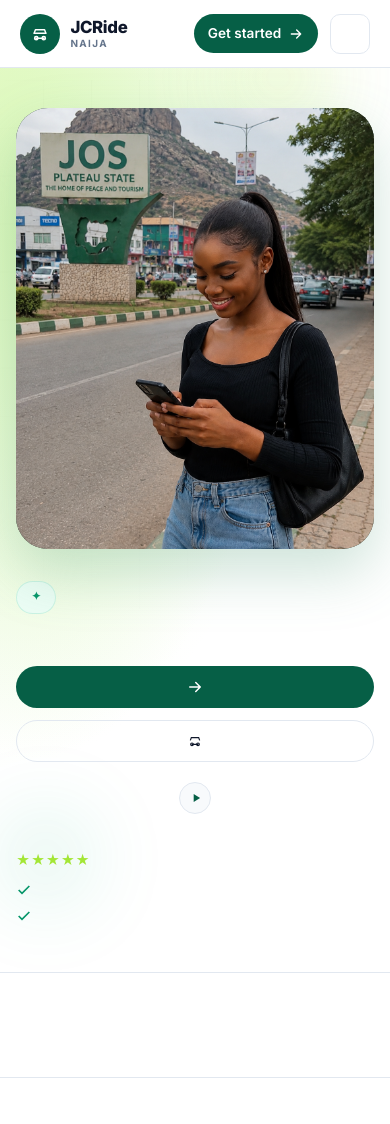
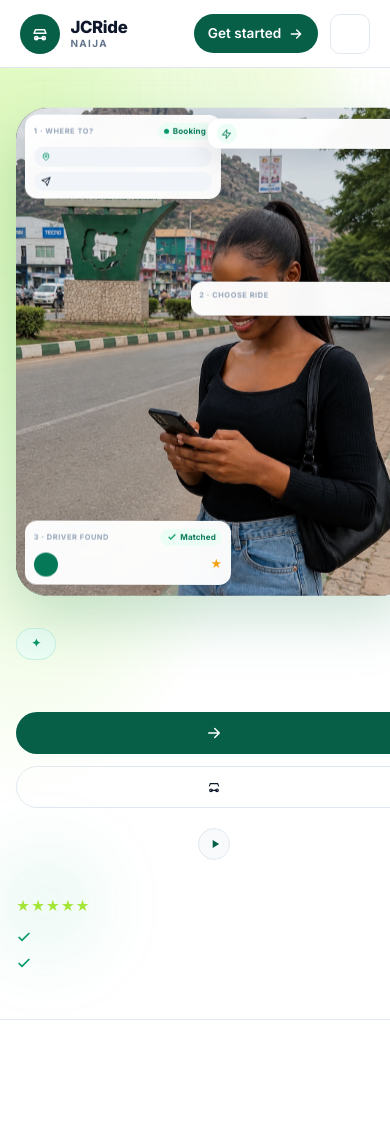
Before and after one commit to Afresh-Revolution/JCRide-front, a Flask app: template app/templates/home.html in a window 390 px wide. Shown: the top 1124 px of the page. Run offline with Flask 3, Linux system fonts and the light colour scheme; the template is opened without the code that fills it, so the values that code supplies are empty.

Commit message:
William: Vercel-config

```diff
--- a/app/static/css/landing.css
+++ b/app/static/css/landing.css
@@ -1646,12 +1646,149 @@
   .landing-link { display: none; }
 
   .landing-hero__grid { grid-template-columns: 1fr; gap: 2rem; }
-  .landing-hero__visual { order: -1; }
-  .landing-hero__mockup { min-height: 0; width: 100%; max-width: 440px; aspect-ratio: 520 / 640; }
-  .landing-hero__ui-card--where { right: calc(50% + 0.2rem - 15px); }
-  .landing-hero__ui-card--driver { right: calc(50% + 0.2rem - 30px); }
-  .landing-hero__ui-card--rides { left: calc(50% - 0.2rem - 15px); }
-  .landing-hero__ui-card--pickup { right: 0.75rem; left: auto; }
+  .landing-hero__visual {
+    order: -1;
+    display: flex;
+    justify-content: center;
+    align-items: center;
+    width: 100%;
+  }
+  .landing-hero__mockup {
+    min-height: clamp(400px, 118vw, 560px);
+    width: min(100%, 440px);
+    max-width: 440px;
+    margin-inline: auto;
+    aspect-ratio: 520 / 640;
+    animation: landing-float 7s ease-in-out infinite;
+  }
+
+  .landing-hero__ui-card {
+    display: block;
+    width: auto;
+    max-width: none;
+    padding: 0.55rem 0.62rem;
+    border-radius: 14px;
+    box-shadow: 0 8px 28px rgba(15, 23, 42, 0.14);
+    background: rgba(255, 255, 255, 0.97);
+    backdrop-filter: blur(6px);
+    -webkit-backdrop-filter: blur(6px);
+    animation: landing-float-soft 5.5s ease-in-out infinite;
+  }
+
+  .landing-hero__ui-title-row {
+    margin-bottom: 0.45rem;
+    gap: 0.35rem;
+  }
+
+  .landing-hero__ui-card--where {
+    top: 0.65rem;
+    left: 0.65rem;
+    right: calc(50% + 0.25rem - 12px);
+  }
+
+  .landing-hero__ui-card--pickup {
+    top: calc(0.6rem + 5px);
+    right: 0.55rem;
+    left: calc(50% + 0.15rem - 10px);
+    min-width: 6.1rem;
+    padding: 0.38rem 0.62rem;
+    gap: 0.38rem;
+  }
+
+  .landing-hero__ui-card--rides {
+    top: calc(36% + 5px);
+    left: calc(50% - 0.25rem - 22px);
+    right: 0.55rem;
+    padding: 0.55rem 0.58rem;
+  }
+
+  .landing-hero__ui-card--rides > .landing-hero__ui-step {
+    margin-bottom: 0.42rem;
+  }
+
+  .landing-hero__ui-card--driver {
+    bottom: 0.65rem;
+    left: 0.65rem;
+    right: calc(50% + 0.25rem - 24px);
+    padding: 0.55rem 0.62rem;
+  }
+
+  .landing-hero__ui-step {
+    font-size: 0.5rem;
+    letter-spacing: 0.08em;
+  }
+
+  .landing-hero__ui-badge {
+    font-size: 0.5rem;
+    padding: 0.15rem 0.4rem;
+    gap: 0.22rem;
+  }
+
+  .landing-hero__ui-badge-dot {
+    width: 5px;
+    height: 5px;
+  }
+
+  .landing-hero__ui-fields { gap: 0.3rem; }
+
+  .landing-hero__ui-field {
+    font-size: 0.58rem;
+    padding: 0.35rem 0.5rem;
+    gap: 0.32rem;
+  }
+
+  .landing-hero__ui-field svg {
+    width: 11px;
+    height: 11px;
+  }
+
+  .landing-hero__ui-field span {
+    white-space: nowrap;
+    overflow: hidden;
+    text-overflow: ellipsis;
+    line-height: 1.2;
+  }
+
+  .landing-hero__ui-pickup-icon {
+    width: 22px;
+    height: 22px;
+  }
+
+  .landing-hero__ui-pickup-icon svg {
+    width: 11px;
+    height: 11px;
+  }
+
+  .landing-hero__ui-card--pickup strong { font-size: 0.62rem; }
+  .landing-hero__ui-card--pickup small { font-size: 0.52rem; }
+
+  .landing-hero__ride-options { gap: 0.28rem; }
+
+  .landing-hero__ride-opt {
+    padding: 0.32rem 0.18rem;
+    border-radius: 8px;
+    border-width: 1px;
+  }
+
+  .landing-hero__ride-opt span {
+    font-size: 0.46rem;
+    margin-bottom: 0.1rem;
+  }
+
+  .landing-hero__ride-opt strong { font-size: 0.56rem; }
+
+  .landing-hero__driver-row { gap: 0.42rem; }
+
+  .landing-hero__driver-avatar {
+    width: 26px;
+    height: 26px;
+    font-size: 0.55rem;
+  }
+
+  .landing-hero__driver-info strong { font-size: 0.62rem; }
+  .landing-hero__driver-info span { font-size: 0.52rem; }
+  .landing-hero__driver-rating { font-size: 0.6rem; }
+  .landing-hero__driver-eta { font-size: 0.58rem; }
 
   .landing-hero { padding: 2.5rem 0 3rem; }
   .landing-hero__title { font-size: clamp(1.85rem, 7vw, 2.35rem); }
@@ -1667,8 +1804,6 @@
     align-items: flex-start;
     gap: 0.65rem;
   }
-  .landing-hero__ui-card { display: none; }
-  .landing-hero__mockup { animation: none; max-width: 100%; }
 
   .landing-audience { grid-template-columns: 1fr; }
   .landing-pricing { grid-template-columns: 1fr; max-width: 400px; margin-inline: auto; }
@@ -1683,6 +1818,57 @@
   .landing-features,
   .landing-steps,
   .landing-testimonials { grid-template-columns: 1fr; }
+
+  .landing-hero__mockup {
+    min-height: clamp(380px, 125vw, 520px);
+    width: min(100%, 400px);
+    max-width: 400px;
+  }
+
+  .landing-hero__ui-card {
+    padding: 0.48rem 0.55rem;
+    border-radius: 12px;
+  }
+
+  .landing-hero__ui-card--where {
+    top: 0.55rem;
+    left: 0.55rem;
+    right: calc(50% + 0.2rem - 10px);
+  }
+
+  .landing-hero__ui-card--pickup {
+    top: calc(0.5rem + 5px);
+    right: 0.5rem;
+    left: calc(50% + 0.1rem - 8px);
+    min-width: 5.75rem;
+    padding: 0.32rem 0.55rem;
+  }
+
+  .landing-hero__ui-card--rides {
+    top: calc(35% + 5px);
+    left: calc(50% - 0.2rem - 20px);
+    right: 0.5rem;
+    padding: 0.48rem 0.52rem;
+  }
+
+  .landing-hero__ui-card--driver {
+    bottom: 0.55rem;
+    left: 0.55rem;
+    right: calc(50% + 0.2rem - 20px);
+    padding: 0.48rem 0.55rem;
+  }
+
+  .landing-hero__ui-step { font-size: 0.46rem; }
+  .landing-hero__ui-field { font-size: 0.54rem; padding: 0.3rem 0.42rem; }
+  .landing-hero__ui-field svg { width: 10px; height: 10px; }
+  .landing-hero__ui-pickup-icon { width: 20px; height: 20px; }
+  .landing-hero__ui-card--pickup strong { font-size: 0.58rem; }
+  .landing-hero__ui-card--pickup small { font-size: 0.48rem; }
+  .landing-hero__ride-opt span { font-size: 0.42rem; }
+  .landing-hero__ride-opt strong { font-size: 0.52rem; }
+  .landing-hero__driver-avatar { width: 24px; height: 24px; font-size: 0.5rem; }
+  .landing-hero__driver-info strong { font-size: 0.58rem; }
+  .landing-hero__driver-info span { font-size: 0.48rem; }
 
   .landing-stats__grid { grid-template-columns: 1fr; }
   .landing-partners__list { gap: 1.25rem 2rem; }
```
Also changed, not shown: other parts of app/static/css/landing.css (+43 -1 lines).
